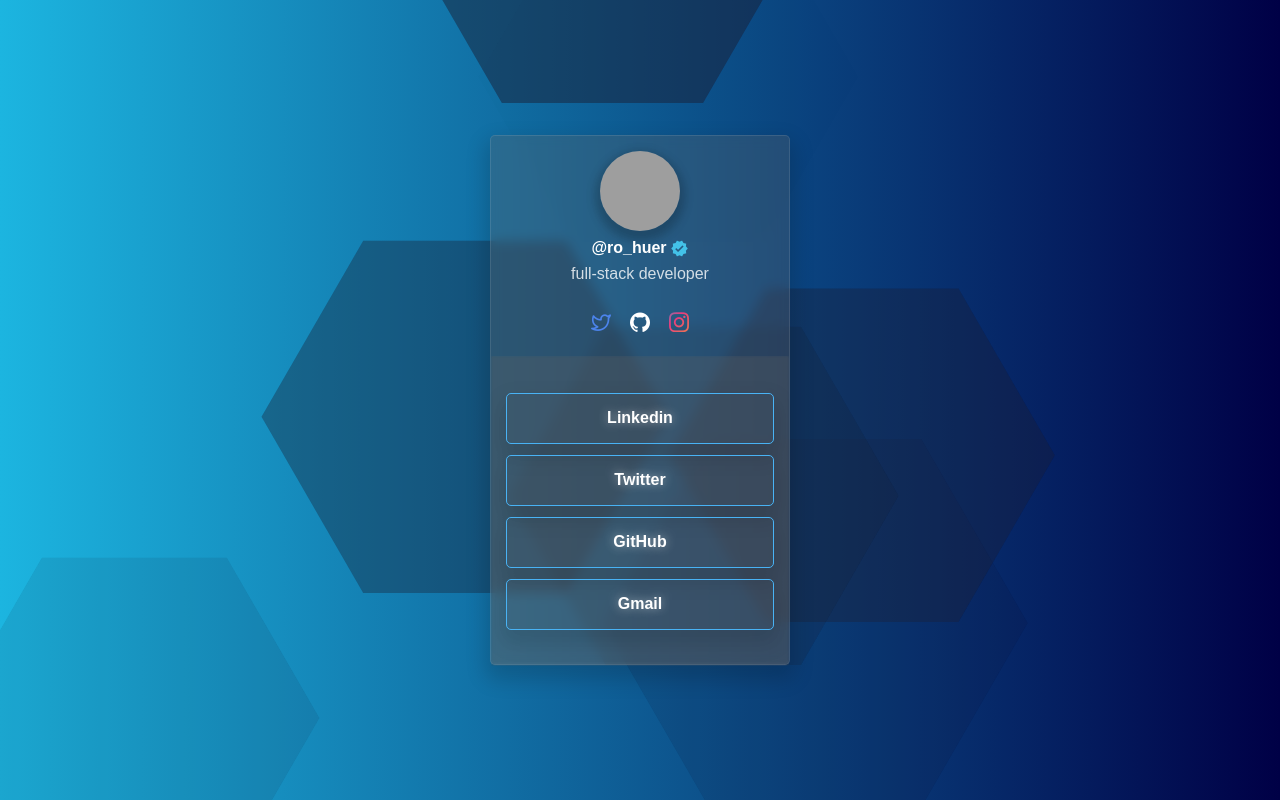
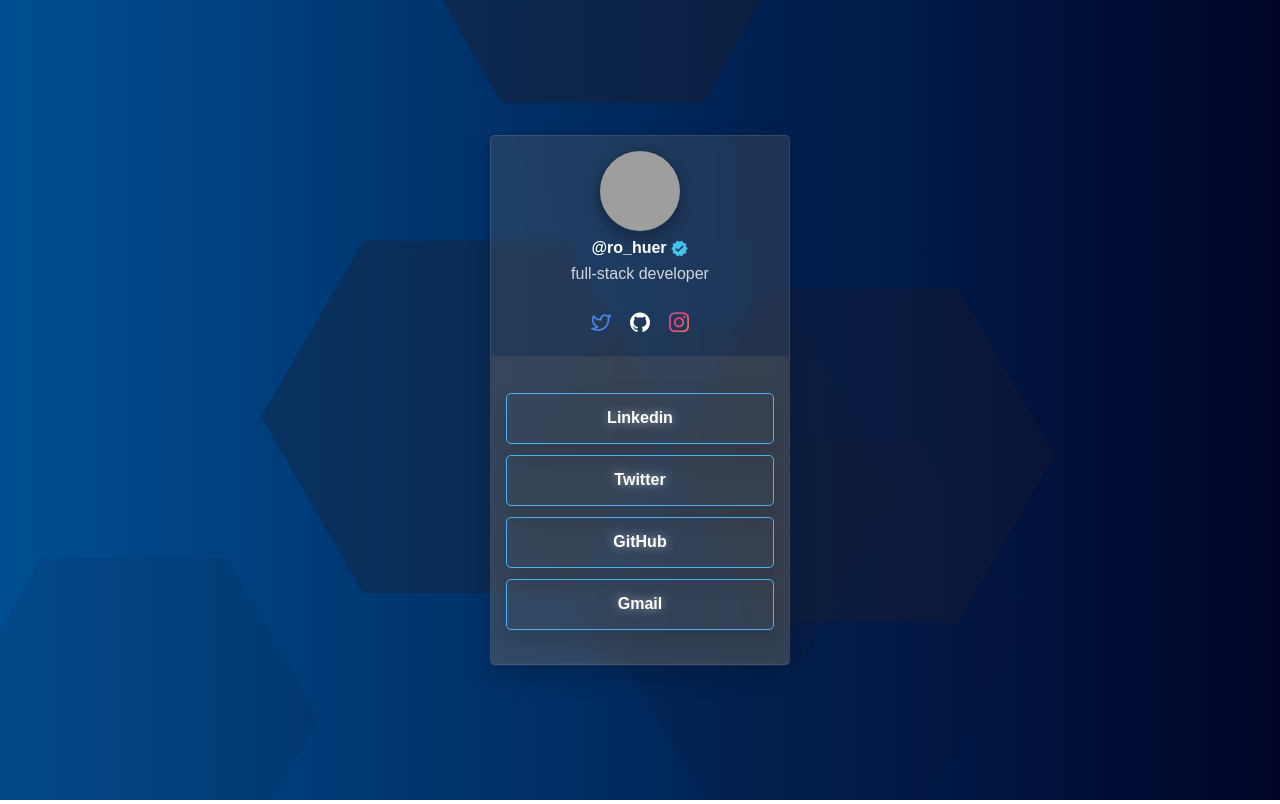
Before and after one commit to HuerRome/presentation-card, a plain HTML site: page index.html in a window 1280 px wide. Drawn offline with Linux system fonts and the light colour scheme; grey boxes are pictures that could not be loaded; files whose address does not match are found by name.

Commit message:
change the color of the background

```diff
--- a/style.css
+++ b/style.css
@@ -29,14 +29,6 @@ body{
     background: -webkit-linear-gradient(to right, #004e92, #000428);  /* Chrome 10-25, Safari 5.1-6 */
     background: linear-gradient(to right, #004e92, #000428); /* W3C, IE 10+/ Edge, Firefox 16+, Chrome 26+, Opera 12+, Safari 7+ */
 
-
-    background: #4b6cb7;  /* fallback for old browsers */
-    background: -webkit-linear-gradient(to right, #182848, #4b6cb7);  /* Chrome 10-25, Safari 5.1-6 */
-    background: linear-gradient(to right, #182848, #4b6cb7); /* W3C, IE 10+/ Edge, Firefox 16+, Chrome 26+, Opera 12+, Safari 7+ */
-
-    background: #000046;  /* fallback for old browsers */
-    background: -webkit-linear-gradient(to right, #1CB5E0, #000046);  /* Chrome 10-25, Safari 5.1-6 */
-    background: linear-gradient(to right, #1CB5E0, #000046); /* W3C, IE 10+/ Edge, Firefox 16+, Chrome 26+, Opera 12+, Safari 7+ */
 }
 
 .container{
```
